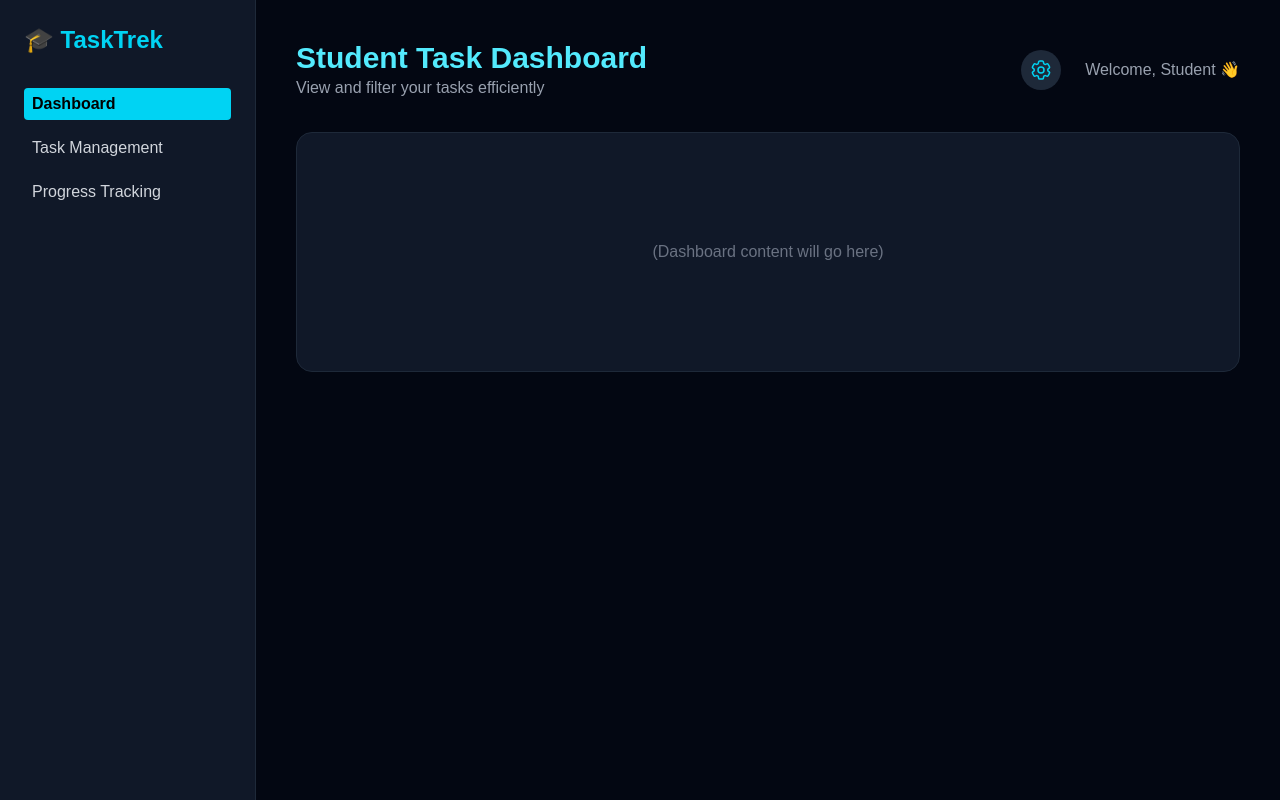
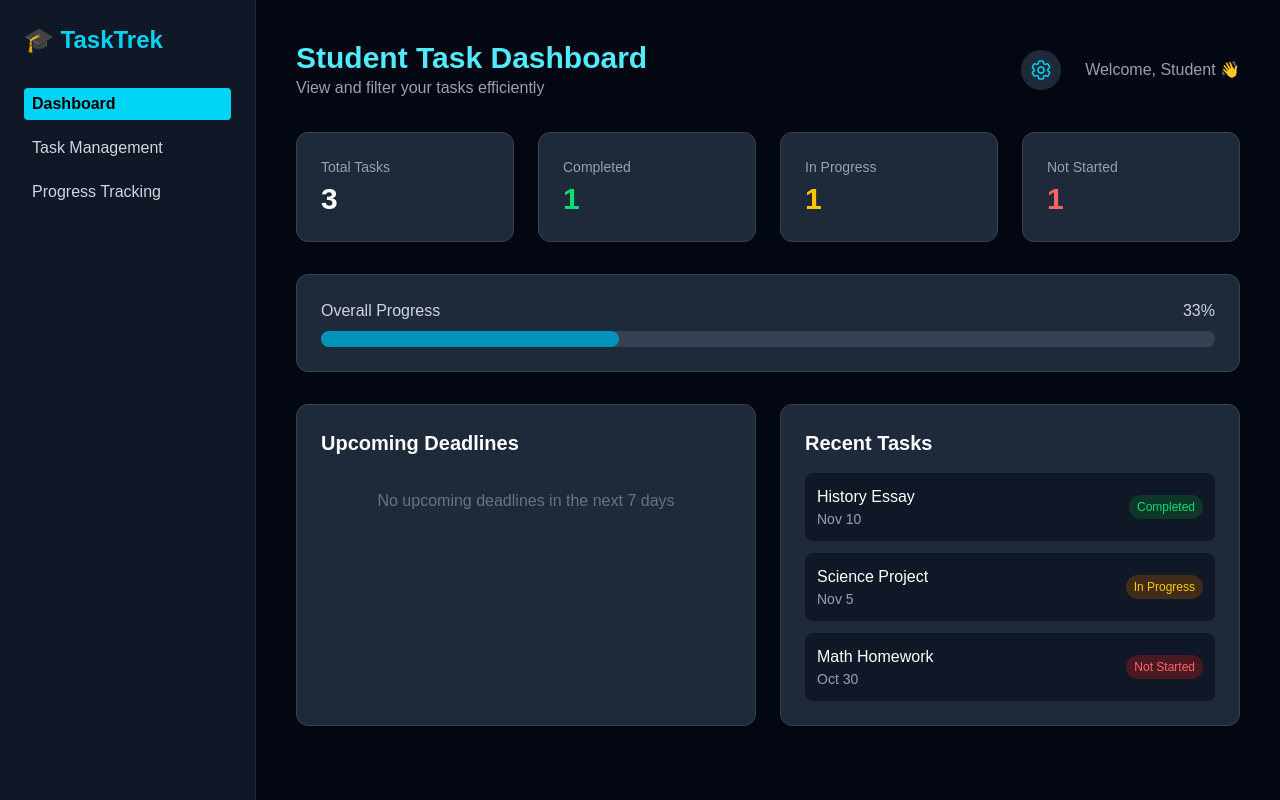
Before and after one commit to Mark-Barican/TaskTrek, a Next.js app: page / in a window 1280 px wide. Built offline with nearby package versions, Linux system fonts and the light colour scheme.

Commit message:
Implemented simple dashboard with all features (limited functionality)
Implemented simple dashboard with all features (limited functionality)

```diff
--- a/app/page.tsx
+++ b/app/page.tsx
@@ -200,8 +200,184 @@ export default function Home() {
 
         {/* Conditionally Rendered Sections */}
         {activeSection === "dashboard" && (
-          <section className="bg-gray-900 border border-gray-800 rounded-2xl h-60 flex items-center justify-center text-gray-500">
-            (Dashboard content will go here)
+          <section className="space-y-8">
+            {/* Dashboard Header */}
+            <div>
+              <h2 className="text-3xl font-bold text-cyan-300"></h2>
+              <p className="text-gray-400"></p>
+            </div>
+
+            {/* Stats Cards */}
+            <div className="grid grid-cols-1 md:grid-cols-2 lg:grid-cols-4 gap-6">
+              <div className="bg-gray-800 border border-gray-700 rounded-xl p-6">
+                <div className="text-gray-400 text-sm">Total Tasks</div>
+                <div className="text-3xl font-bold text-white mt-1">
+                  {tasks.length}
+                </div>
+              </div>
+              <div className="bg-gray-800 border border-gray-700 rounded-xl p-6">
+                <div className="text-gray-400 text-sm">Completed</div>
+                <div className="text-3xl font-bold text-green-400 mt-1">
+                  {tasks.filter((task) => task.status === "completed").length}
+                </div>
+              </div>
+              <div className="bg-gray-800 border border-gray-700 rounded-xl p-6">
+                <div className="text-gray-400 text-sm">In Progress</div>
+                <div className="text-3xl font-bold text-yellow-400 mt-1">
+                  {tasks.filter((task) => task.status === "in-progress").length}
+                </div>
+              </div>
+              <div className="bg-gray-800 border border-gray-700 rounded-xl p-6">
+                <div className="text-gray-400 text-sm">Not Started</div>
+                <div className="text-3xl font-bold text-red-400 mt-1">
+                  {tasks.filter((task) => task.status === "not-started").length}
+                </div>
+              </div>
+            </div>
+
+            {/* Progress Bar */}
+            <div className="bg-gray-800 border border-gray-700 rounded-xl p-6">
+              <div className="flex justify-between mb-2">
+                <span className="text-gray-300">Overall Progress</span>
+                <span className="text-gray-300">
+                  {Math.round(
+                    (tasks.filter((task) => task.status === "completed")
+                      .length /
+                      tasks.length) *
+                      100
+                  ) || 0}
+                  %
+                </span>
+              </div>
+              <div className="w-full bg-gray-700 rounded-full h-4">
+                <div
+                  className="bg-cyan-600 h-4 rounded-full"
+                  style={{
+                    width: `${
+                      (tasks.filter((task) => task.status === "completed")
+                        .length /
+                        tasks.length) *
+                        100 || 0
+                    }%`,
+                  }}
+                ></div>
+              </div>
+            </div>
+
+            {/* Upcoming Deadlines and Recent Tasks */}
+            <div className="grid grid-cols-1 lg:grid-cols-2 gap-6">
+              {/* Upcoming Deadlines */}
+              <div className="bg-gray-800 border border-gray-700 rounded-xl p-6">
+                <h3 className="text-xl font-semibold mb-4">
+                  Upcoming Deadlines
+                </h3>
+                <div className="space-y-3">
+                  {tasks
+                    .filter((task) => {
+                      const today = new Date();
+                      const dueDate = new Date(task.dueDate);
+                      const diffTime = dueDate.getTime() - today.getTime();
+                      const diffDays = Math.ceil(diffTime / (1000 * 60 * 24));
+                      return diffDays >= 0 && diffDays <= 7;
+                    })
+                    .sort(
+                      (a, b) =>
+                        new Date(a.dueDate).getTime() -
+                        new Date(b.dueDate).getTime()
+                    )
+                    .map((task) => (
+                      <div
+                        key={task.id}
+                        className="flex justify-between items-center p-3 bg-gray-900 rounded-lg"
+                      >
+                        <div>
+                          <div className="font-medium">{task.title}</div>
+                          <div className="text-sm text-gray-400">
+                            Due:{" "}
+                            {new Date(task.dueDate).toLocaleDateString(
+                              "en-US",
+                              {
+                                month: "short",
+                                day: "numeric",
+                              }
+                            )}
+                          </div>
+                          <span
+                            className={`px-2 py-1 rounded-full text-xs ${
+                              task.status === "not-started"
+                                ? "bg-red-900/50 text-red-400"
+                                : task.status === "in-progress"
+                                ? "bg-yellow-900/50 text-yellow-400"
+                                : "bg-green-900/50 text-green-400"
+                            }`}
+                          >
+                            {task.status === "not-started"
+                              ? "Not Started"
+                              : task.status === "in-progress"
+                              ? "In Progress"
+                              : "Completed"}
+                          </span>
+                        </div>
+                      </div>
+                    ))}
+                  {tasks.filter((task) => {
+                    const today = new Date();
+                    const dueDate = new Date(task.dueDate);
+                    const diffTime = dueDate.getTime() - today.getTime();
+                    const diffDays = Math.ceil(diffTime / (1000 * 60 * 24));
+                    return diffDays >= 0 && diffDays <= 7;
+                  }).length === 0 && (
+                    <div className="text-gray-500 text-center py-4">
+                      No upcoming deadlines in the next 7 days
+                    </div>
+                  )}
+                </div>
+              </div>
+
+              {/* Recent Tasks */}
+              <div className="bg-gray-800 border border-gray-700 rounded-xl p-6">
+                <h3 className="text-xl font-semibold mb-4">Recent Tasks</h3>
+                <div className="space-y-3">
+                  {[...tasks]
+                    .sort((a, b) => b.id - a.id)
+                    .slice(0, 5)
+                    .map((task) => (
+                      <div
+                        key={task.id}
+                        className="flex justify-between items-center p-3 bg-gray-900 rounded-lg"
+                      >
+                        <div>
+                          <div className="font-medium">{task.title}</div>
+                          <div className="text-sm text-gray-400">
+                            {new Date(task.dueDate).toLocaleDateString(
+                              "en-US",
+                              {
+                                month: "short",
+                                day: "numeric",
+                              }
+                            )}
+                          </div>
+                        </div>
+                        <span
+                          className={`px-2 py-1 rounded-full text-xs ${
+                            task.status === "not-started"
+                              ? "bg-red-900/50 text-red-400"
+                              : task.status === "in-progress"
+                              ? "bg-yellow-900/50 text-yellow-400"
+                              : "bg-green-900/50 text-green-400"
+                          }`}
+                        >
+                          {task.status === "not-started"
+                            ? "Not Started"
+                            : task.status === "in-progress"
+                            ? "In Progress"
+                            : "Completed"}
+                        </span>
+                      </div>
+                    ))}
+                </div>
+              </div>
+            </div>
           </section>
         )}
 
```
